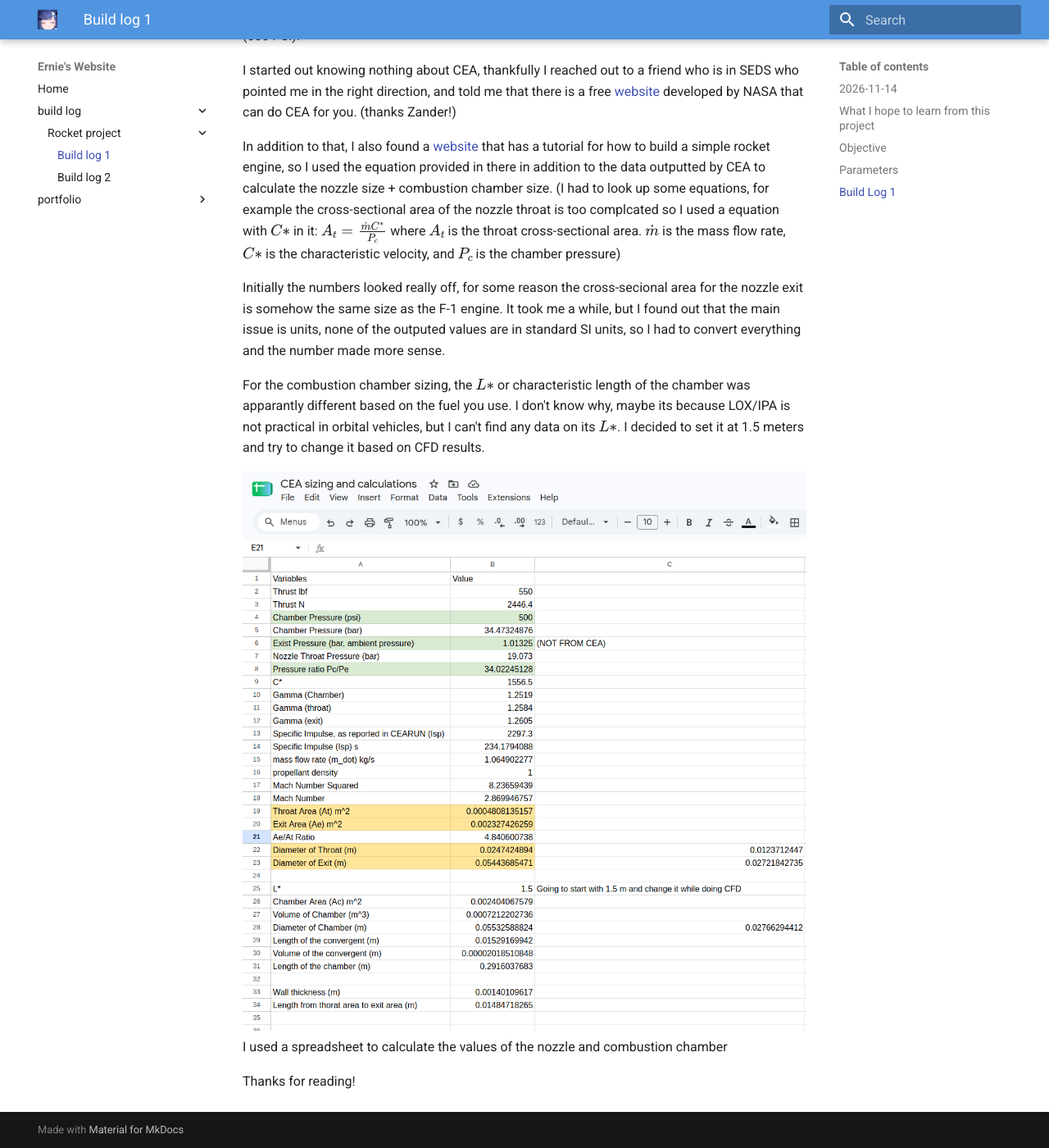
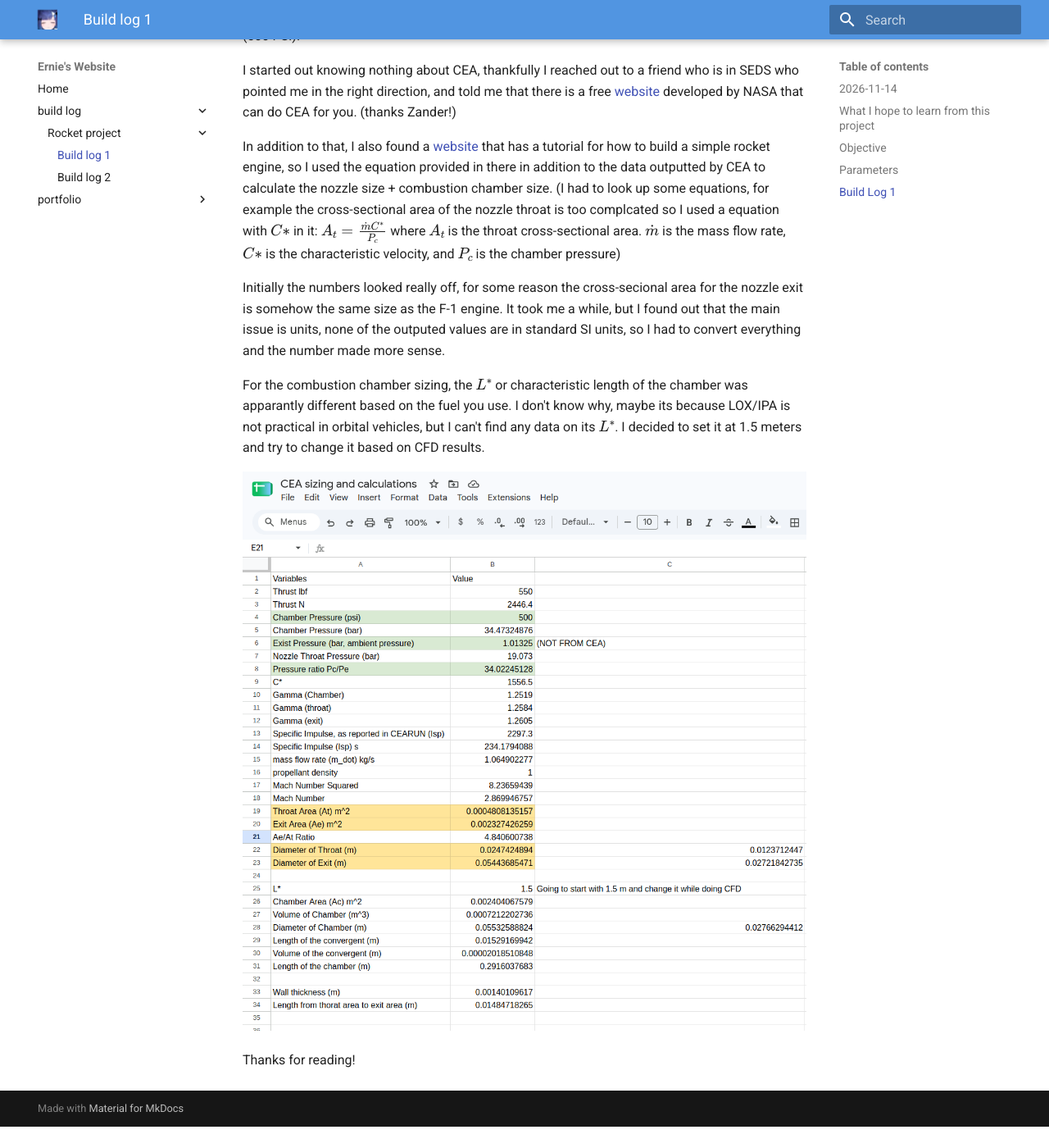
Before and after one commit to Stargazer1011/stargazer1011.github.io, an MkDocs documentation site: the page built from docs/Rocket_buildlog_1.md, in a window 1280 px wide and 1400 px high, scrolled down 1181 px. Shown: the whole window at 82% size. Built offline with MkDocs 1.6.1 and Material for MkDocs 9.7.7, drawn with Linux system fonts in a browser that asks for light colours; after the commit the page ends 2555 px from its top, so only the background shows below that.

Commit message:
blog 1 update

```diff
--- a/docs/Rocket_buildlog_1.md
+++ b/docs/Rocket_buildlog_1.md
@@ -32,9 +32,8 @@ In addition to that, I also found a [website](https://spacha.github.io/How-to-Ro
 
 Initially the numbers looked really off, for some reason the cross-secional area for the nozzle exit is somehow the same size as the F-1 engine. It took me a while, but I found out that the main issue is units, none of the outputed values are in standard SI units, so I had to convert everything and the number made more sense.
 
-For the combustion chamber sizing, the $L*$ or characteristic length of the chamber was apparantly different based on the fuel you use. I don't know why, maybe its because LOX/IPA is not practical in orbital vehicles, but I can't find any data on its $L*$. I decided to set it at 1.5 meters and try to change it based on CFD results.
+For the combustion chamber sizing, the $L^*$ or characteristic length of the chamber was apparantly different based on the fuel you use. I don't know why, maybe its because LOX/IPA is not practical in orbital vehicles, but I can't find any data on its $L^*$. I decided to set it at 1.5 meters and try to change it based on CFD results.
 
-![image](blog_img/B1_CEA_spreadsheet.png)
-I used a spreadsheet to calculate the values of the nozzle and combustion chamber
+![image](<blog_img/B1_CEA_spreadsheet.png> "I used a spreadsheet to calculate the values of the nozzle and combustion chamber")
 
 Thanks for reading!
```
